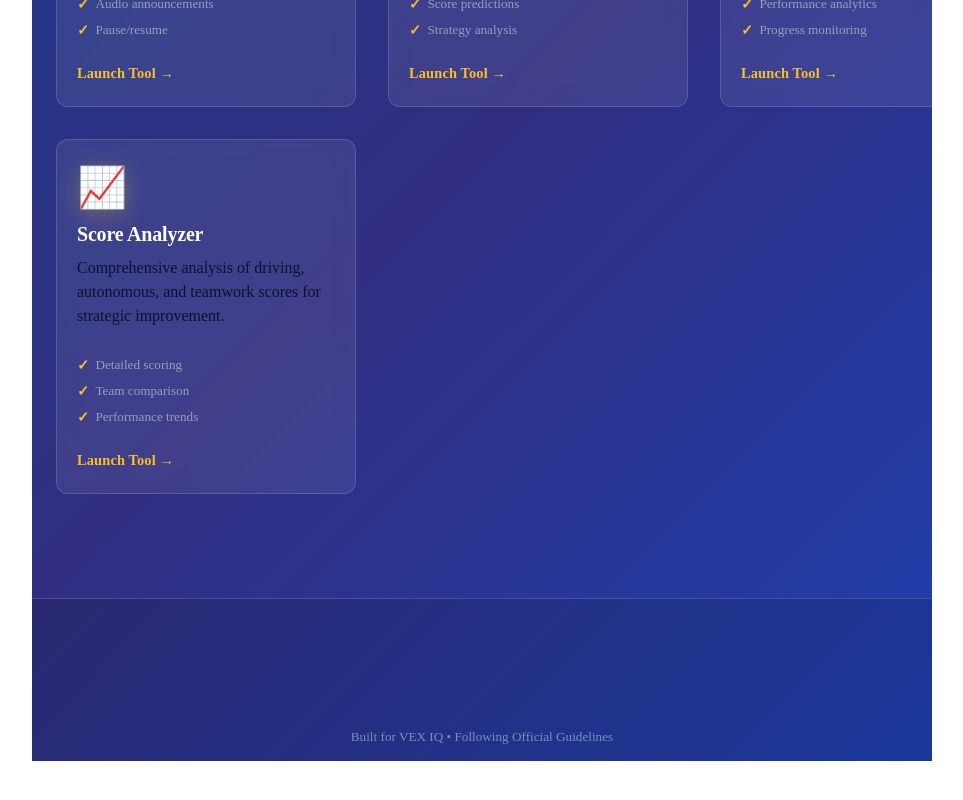
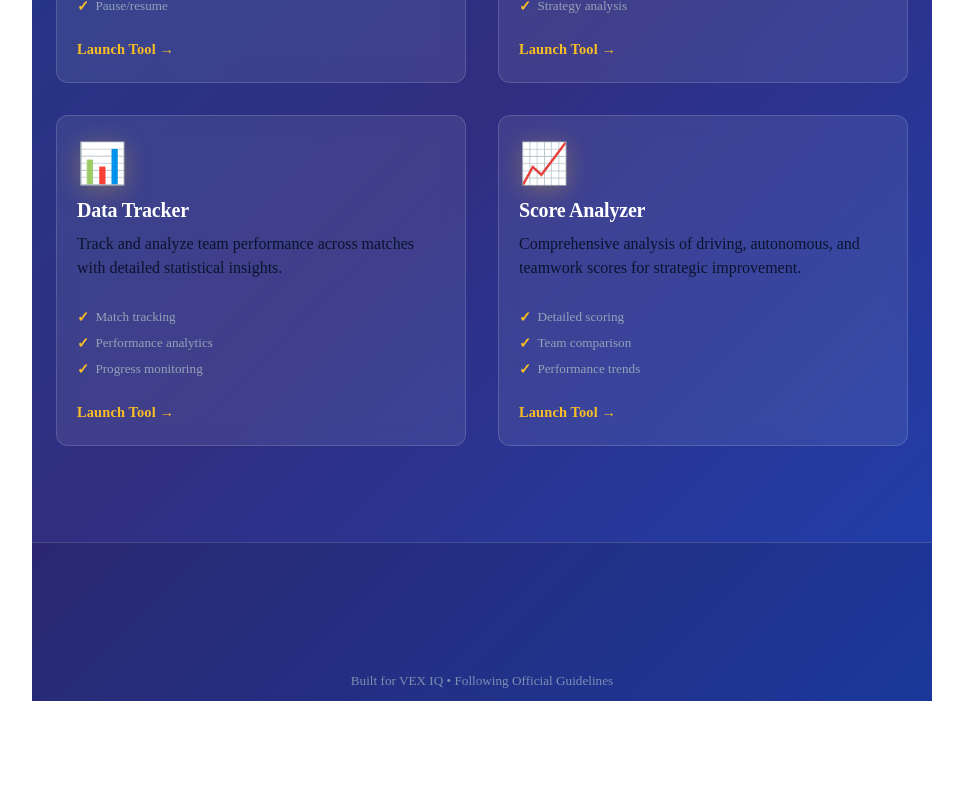
Before and after one commit to yoginaik1208/VEXcelerate, a React (Vite) app: page / in a window 1280 px wide. Shown: the part 688-1488 px from the top of the page, without its empty margins (158-1121 px from the left). After the commit the page ends 1429 px from the top, so only its background shows below. Built offline with nearby package versions, Linux system fonts and the light colour scheme.

Commit message:
fix: restore original layout structure, just reduce bottom spacing

```diff
--- a/src/Homepage.css
+++ b/src/Homepage.css
@@ -1,12 +1,10 @@
 /* VEXcelerate Homepage - Premium UI/UX Design */
 
 .homepage-container {
-  min-height: auto;
+  min-height: 100vh;
   background: linear-gradient(135deg, #1e3a8a 0%, #312e81 50%, #1e40af 100%);
   color: #ffffff;
   overflow-x: hidden;
-  display: flex;
-  flex-direction: column;
 }
 
 /* Hero Section */
@@ -71,10 +69,9 @@
 
 /* Features Section */
 .features-section {
-  padding: 1.25rem 1.5rem 1.5rem;
+  padding: 1.25rem 1.5rem 1rem;
   max-width: 1400px;
   margin: 0 auto;
-  flex-grow: 1;
 }
 
 .features-grid {
@@ -223,11 +220,10 @@
 
 /* Footer */
 .homepage-footer {
-  padding: 1rem 1.5rem 1rem;
+  padding: 0.75rem 1.5rem 0.75rem;
   text-align: center;
   border-top: 1px solid rgba(255, 255, 255, 0.1);
   background: rgba(0, 0, 0, 0.15);
-  margin-top: auto;
 }
 
 .ad-container {
```
